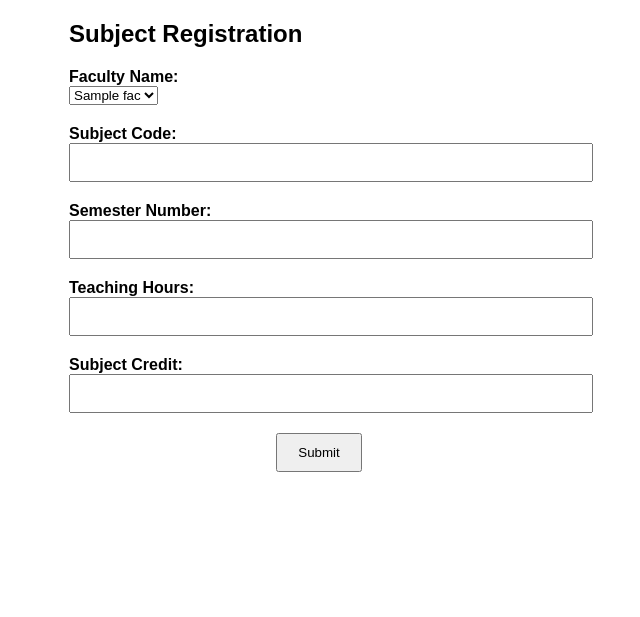
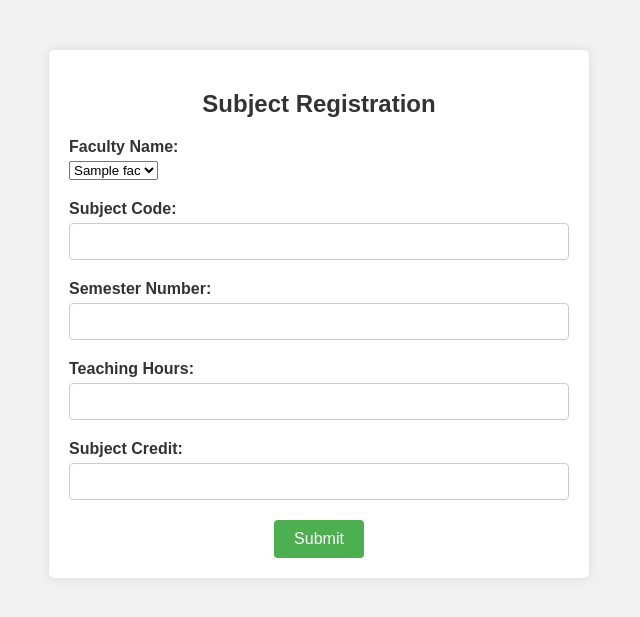
Before and after one commit to gouthamrajesh/coursefile, a PHP site: page /admin_preference.php in a window 1280 px wide. Shown: the top 617 px of the page, without its empty margins (321-961 px from the left). Run offline with PHP 8.4, Linux system fonts and the light colour scheme; tables that the repository leaves empty hold one stand-in row (values such as "Sample post"); data that the repository does not hold is empty.

Commit message:
Admin Preference UI updated

```diff
--- a/admin_preference.php
+++ b/admin_preference.php
@@ -7,10 +7,21 @@
     /* For example: */
     body {
       font-family: Arial, sans-serif;
+      background-color: #f1f1f1;
     }
     .form-container {
       max-width: 500px;
       margin: 0 auto;
+      padding: 20px;
+      background-color: #fff;
+      box-shadow: 0 0 10px rgba(0, 0, 0, 0.1);
+      border-radius: 5px;
+      margin-top: 50px;
+    }
+    h2 {
+      text-align: center;
+      color: #333;
+      margin-bottom: 20px;
     }
     .form-group {
       margin-bottom: 20px;
@@ -18,16 +29,30 @@
     .form-group label {
       display: block;
       font-weight: bold;
+      color: #333;
+      margin-bottom: 5px;
     }
     .form-group input {
       width: 100%;
       padding: 10px;
+      border: 1px solid #ccc;
+      border-radius: 4px;
+      box-sizing: border-box;
     }
     .form-submit {
       text-align: center;
     }
     .form-submit button {
       padding: 10px 20px;
+      background-color: #4CAF50;
+      color: white;
+      border: none;
+      border-radius: 4px;
+      cursor: pointer;
+      font-size: 16px;
+    }
+    .form-submit button:hover {
+      background-color: #45a049;
     }
   </style>
 </head>
```
